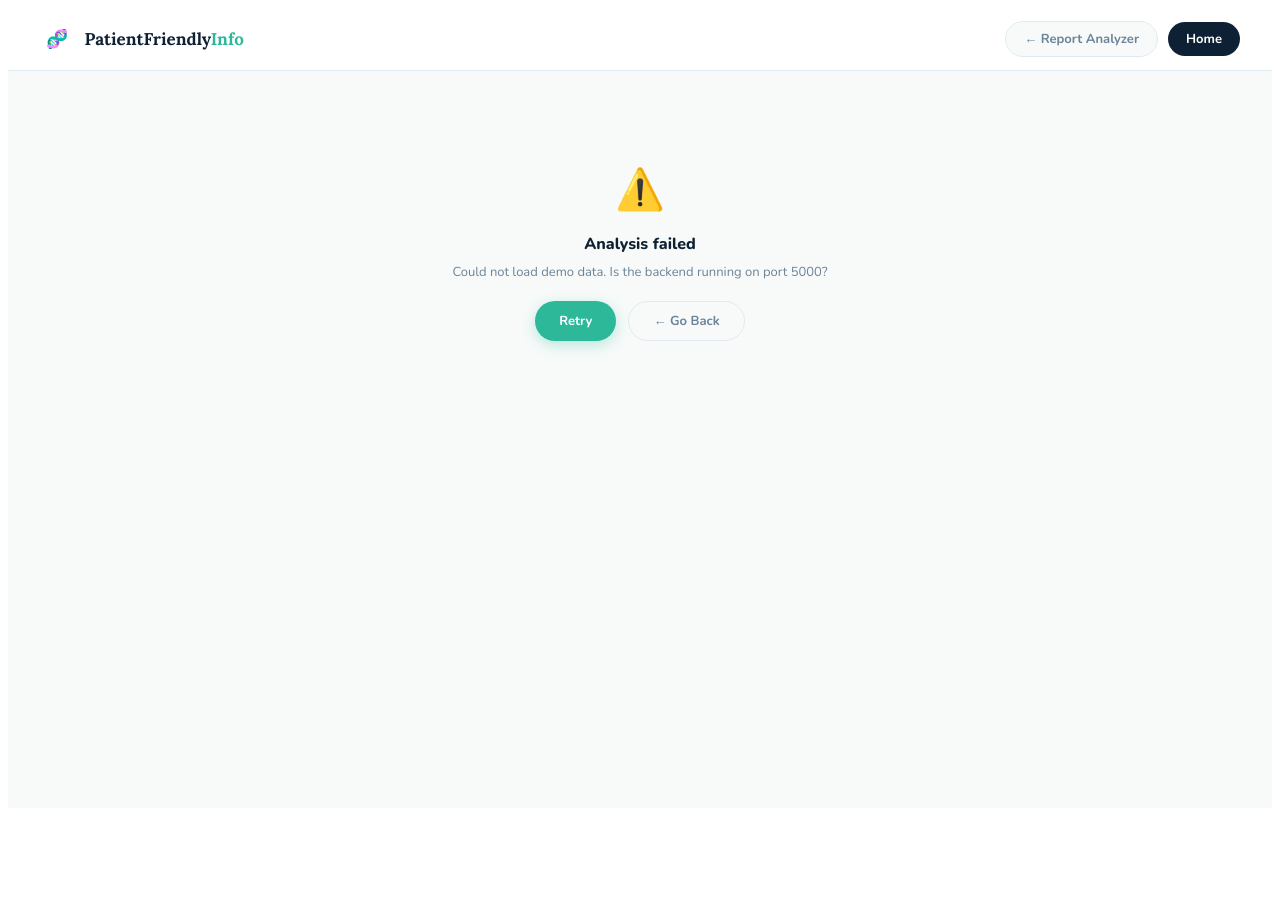
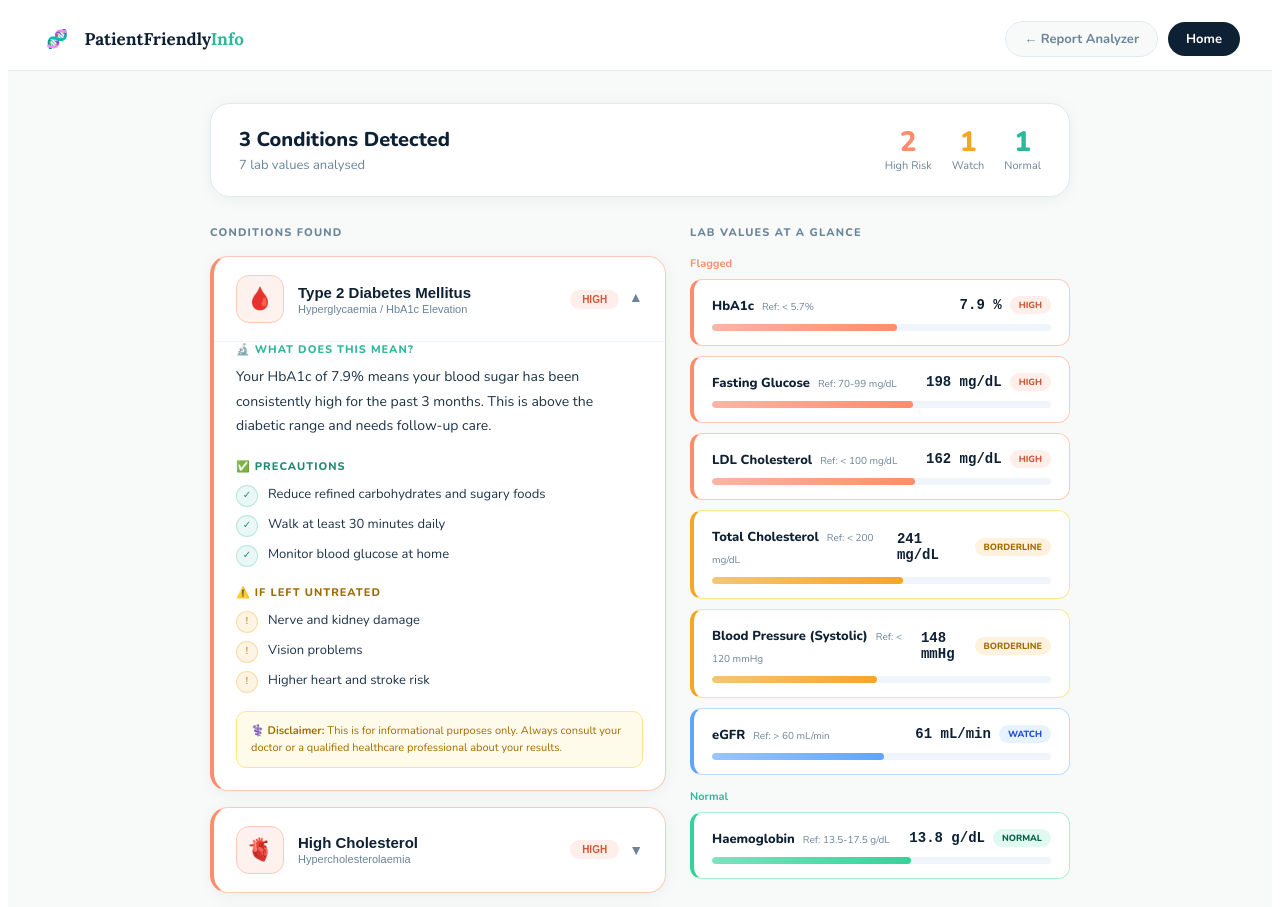
Before and after one commit to VishalR787/patient-friendly-info-web, a React (Vite) app in the folder frontend/: page /demo in a window 1280 px wide. Shown: the top 907 px of the page. Before the commit the page ends 816 px from the top, so only its background shows below. Built offline with nearby package versions, Linux system fonts and the light colour scheme; no server answers.

Commit message:
api.js update

```diff
--- a/frontend/src/features/analyzer/api.js
+++ b/frontend/src/features/analyzer/api.js
@@ -2,6 +2,85 @@ import axios from "axios";
 
 const API_BASE_URL = import.meta.env.VITE_API_BASE_URL || "/api";
 const client = axios.create({ baseURL: API_BASE_URL });
+
+const LOCAL_DEMO_RESPONSE = {
+  success: true,
+  metrics: [
+    { name: "HbA1c", value: 7.9, unit: "%", status: "high", reference: "< 5.7%" },
+    { name: "Fasting Glucose", value: 198, unit: "mg/dL", status: "high", reference: "70-99 mg/dL" },
+    { name: "LDL Cholesterol", value: 162, unit: "mg/dL", status: "high", reference: "< 100 mg/dL" },
+    { name: "Total Cholesterol", value: 241, unit: "mg/dL", status: "borderline", reference: "< 200 mg/dL" },
+    { name: "Blood Pressure (Systolic)", value: 148, unit: "mmHg", status: "borderline", reference: "< 120 mmHg" },
+    { name: "eGFR", value: 61, unit: "mL/min", status: "watch", reference: "> 60 mL/min" },
+    { name: "Haemoglobin", value: 13.8, unit: "g/dL", status: "normal", reference: "13.5-17.5 g/dL" },
+  ],
+  conditions: [
+    {
+      name: "Type 2 Diabetes Mellitus",
+      medicalTerm: "Hyperglycaemia / HbA1c Elevation",
+      severity: "high",
+      icon: "🩸",
+      plainEnglish:
+        "Your HbA1c of 7.9% means your blood sugar has been consistently high for the past 3 months. This is above the diabetic range and needs follow-up care.",
+      precautions: [
+        "Reduce refined carbohydrates and sugary foods",
+        "Walk at least 30 minutes daily",
+        "Monitor blood glucose at home",
+      ],
+      risksIfUntreated: [
+        "Nerve and kidney damage",
+        "Vision problems",
+        "Higher heart and stroke risk",
+      ],
+      aiGenerated: false,
+    },
+    {
+      name: "High Cholesterol",
+      medicalTerm: "Hypercholesterolaemia",
+      severity: "high",
+      icon: "🫀",
+      plainEnglish:
+        "Your LDL cholesterol is above the ideal range. Over time, this can narrow blood vessels and increase cardiovascular risk.",
+      precautions: [
+        "Avoid fried and highly processed foods",
+        "Increase fibre-rich foods",
+        "Exercise regularly",
+      ],
+      risksIfUntreated: [
+        "Atherosclerosis",
+        "Heart attack",
+        "Stroke",
+      ],
+      aiGenerated: false,
+    },
+    {
+      name: "Stage 1 Hypertension",
+      medicalTerm: "Hypertension Grade 1",
+      severity: "borderline",
+      icon: "💢",
+      plainEnglish:
+        "Your blood pressure is elevated and should be monitored closely. Persistent high pressure can strain the heart and blood vessels.",
+      precautions: [
+        "Reduce salt intake",
+        "Exercise and manage stress",
+        "Track blood pressure regularly",
+      ],
+      risksIfUntreated: [
+        "Stroke",
+        "Heart failure",
+        "Kidney damage",
+      ],
+      aiGenerated: false,
+    },
+  ],
+};
+
+const isValidDemoPayload = (data) => (
+  data &&
+  typeof data === "object" &&
+  Array.isArray(data.metrics) &&
+  Array.isArray(data.conditions)
+);
 
 export const analyseReport = async (reportText) => {
   const { data } = await client.post("/analyse", { reportText });
@@ -10,7 +89,16 @@ export const analyseReport = async (reportText) => {
 };
 
 export const loadDemo = async () => {
-  const { data } = await client.get("/demo");
-  console.log("Demo response:", data);
-  return data;
+  try {
+    const { data } = await client.get("/demo");
+    if (isValidDemoPayload(data)) {
+      console.log("Demo response (API):", data);
+      return data;
+    }
+    console.warn("Demo API returned non-JSON or unexpected payload, using local demo data.");
+    return LOCAL_DEMO_RESPONSE;
+  } catch (err) {
+    console.warn("Demo API unavailable, using local demo data.");
+    return LOCAL_DEMO_RESPONSE;
+  }
 };
```
